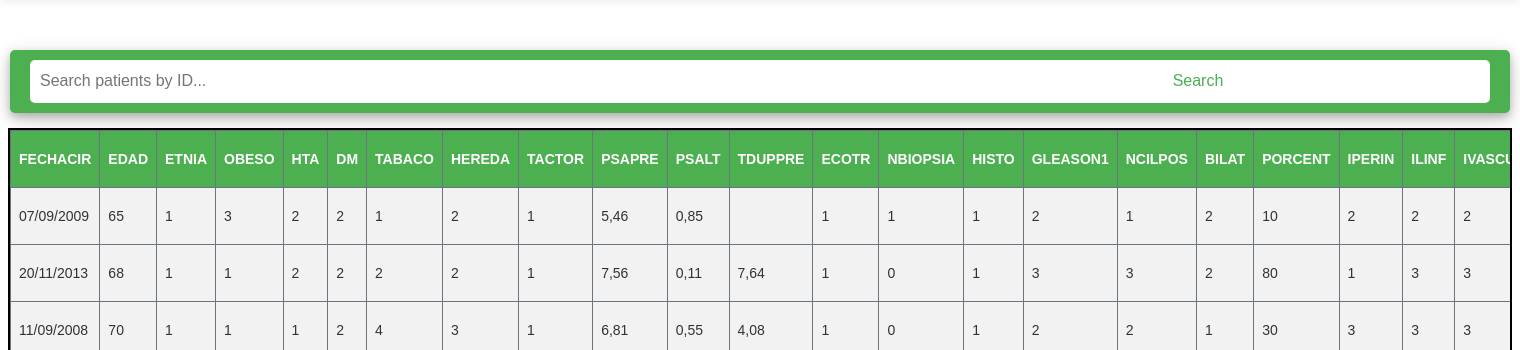
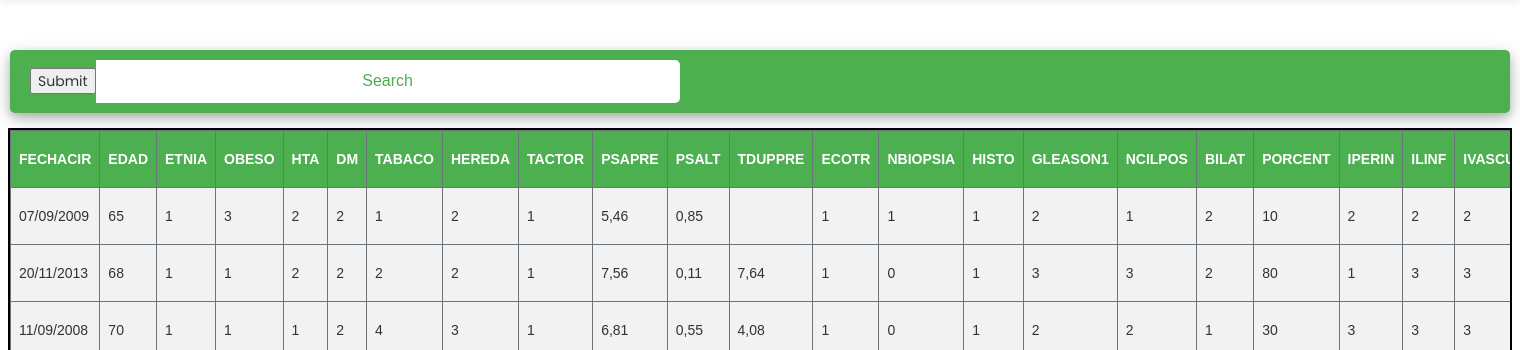
Before and after one commit to davicillo22/TFG, a PHP site: page /tablaPacientes.php in a window 1520 px wide. Shown: the part 70-420 px from the top of the page. Run offline with PHP 8.4, Linux system fonts and the light colour scheme; data comes from the database, SQL or seed files in the repository.

Commit message:
cositas del buscador

```diff
--- a/TFG/tablaPacientes.php
+++ b/TFG/tablaPacientes.php
@@ -10,13 +10,13 @@ $contenidoPrincipal= <<<EOS
 <link rel="stylesheet" href="css/tableStyle.css">
 <div style="width: 1500px; height: 50px; margin: 0 auto; margin-top: 50px;">
 
-		<div class="search-container">
-	  		  <input type="text" placeholder="Search patients by ID...">
-		  <button>Search</button>
-		</div>
+    <form class="search-container" action="searchPatient.php" method="post">
+        <input type="submit" name="submit" value="Submit">
+        <button id="searchBtn">Search</button>
+    </form>
 
-	</div>
-	<div style="width: 1500px; height: 600px; overflow: auto; margin: 0 auto; margin-top: 30px; outline: 2px solid black;">
+</div>
+<div style="width: 1500px; height: 600px; overflow: auto; margin: 0 auto; margin-top: 30px; outline: 2px solid black;">
 EOS;
 
 $tabla = "";
@@ -62,6 +62,9 @@ if (mysqli_num_rows($result) > 0) {
   $tabla .= "0 results";
 }
 
+
+
+
 // Close the connection
 mysqli_close($conn);
 
```
Also changed, not shown: TFG/searchPatient.php (added, +28 -0 lines).
